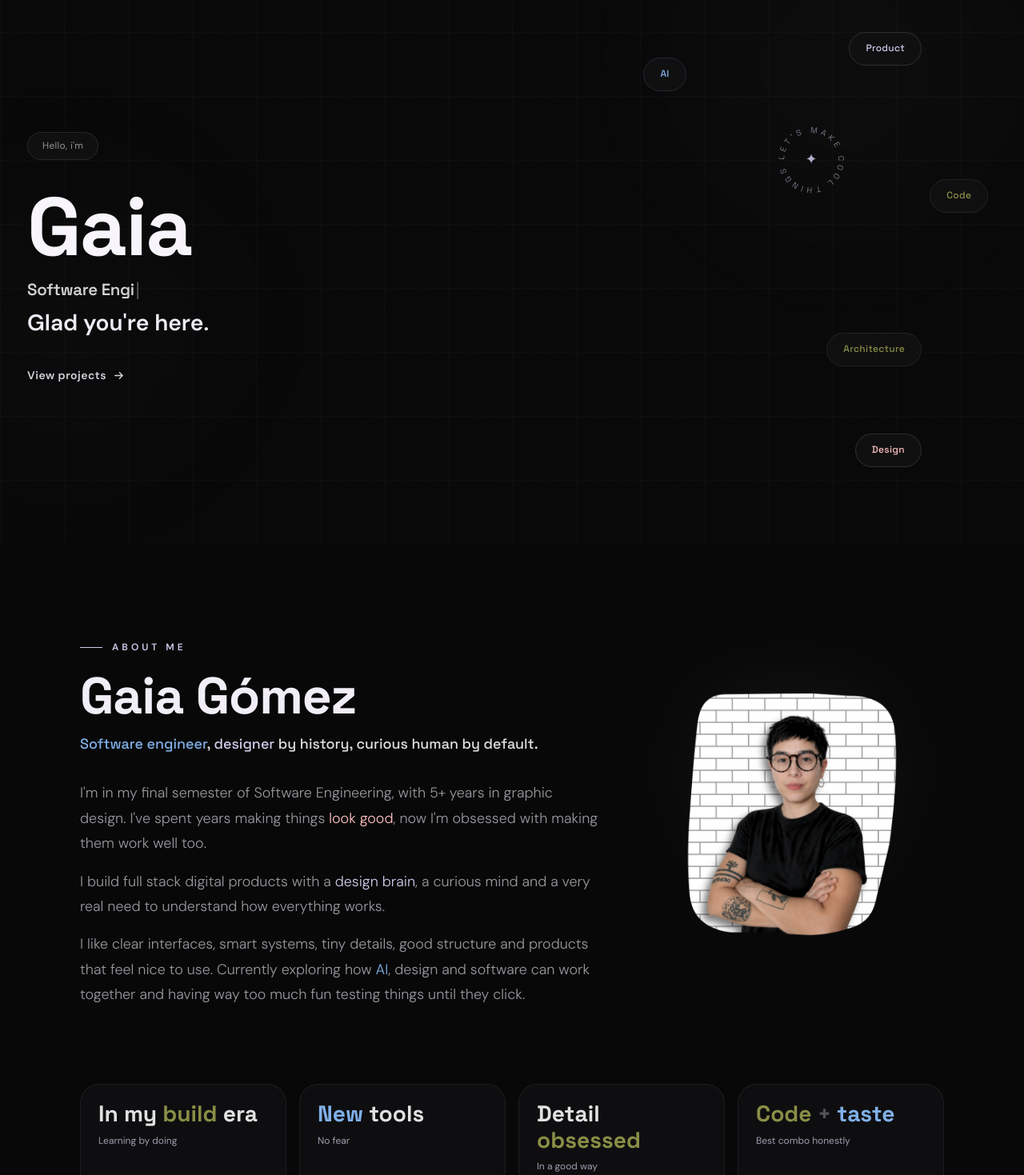
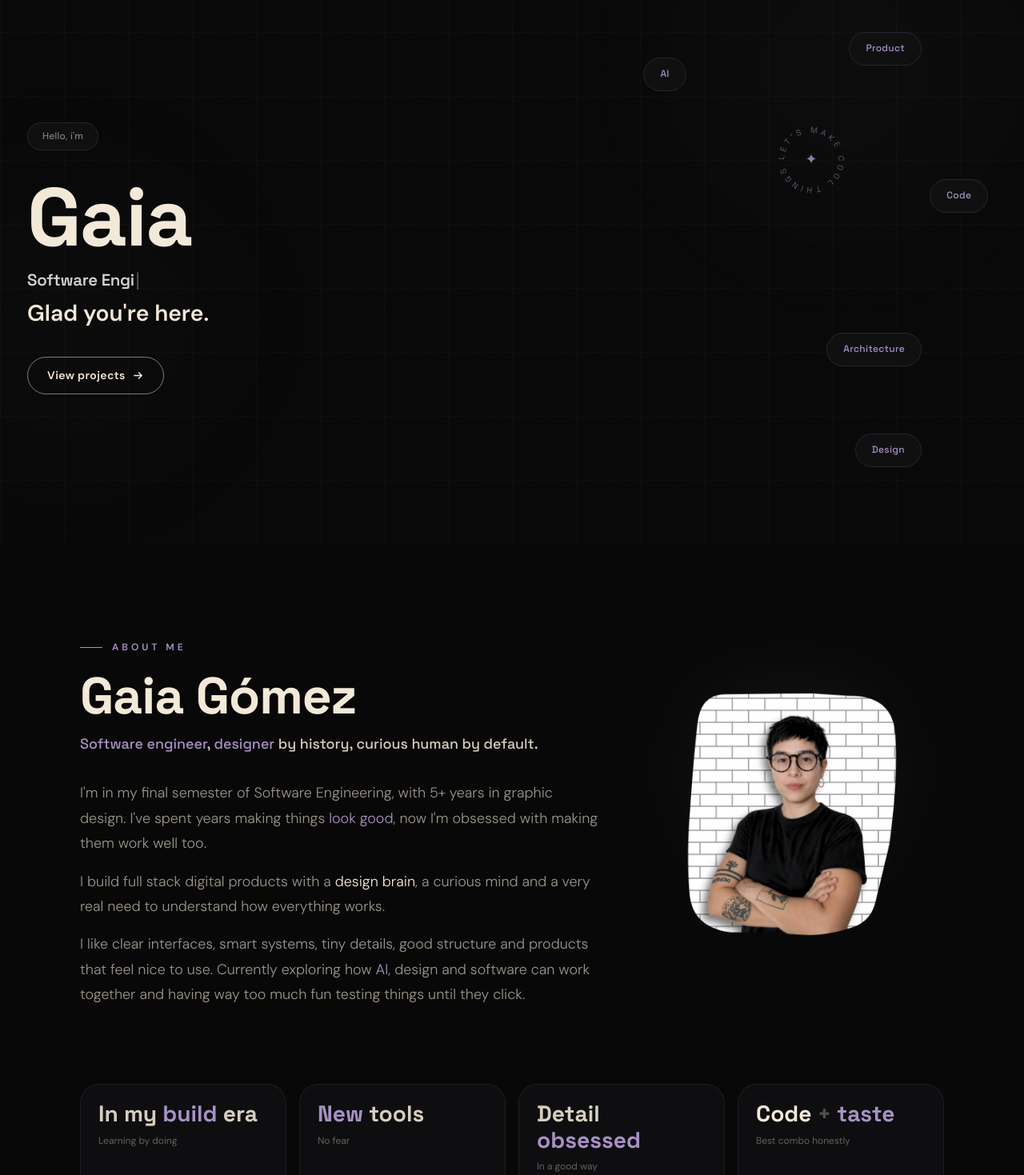
Before and after one commit to GaiaGomez/gaia-gomez-portfolio, a React (Vite) app: page / in a window 1280 px wide. Shown: the part 120-1589 px from the top of the page at 80% size. Built offline with nearby package versions, Linux system fonts and the light colour scheme.

Commit message:
simplify portfolio color system

```diff
--- a/src/components/About.jsx
+++ b/src/components/About.jsx
@@ -4,22 +4,22 @@ import { useReveal } from '../hooks/useReveal';
 const vibeCards = [
   {
     phrase: 'In my build era',
-    display: <>In my <span style={{ color: 'var(--color-olive)' }}>build</span> era</>,
+    display: <>In my <span style={{ color: 'var(--color-lavender)' }}>build</span> era</>,
     sub: 'Learning by doing',
   },
   {
     phrase: 'New tools',
-    display: <><span style={{ color: 'var(--color-blue)' }}>New</span> tools</>,
+    display: <><span style={{ color: 'var(--color-lavender)' }}>New</span> tools</>,
     sub: 'No fear',
   },
   {
     phrase: 'Detail obsessed',
-    display: <>Detail <span style={{ color: 'var(--color-olive)' }}>obsessed</span></>,
+    display: <>Detail <span style={{ color: 'var(--color-lavender)' }}>obsessed</span></>,
     sub: 'In a good way',
   },
   {
     phrase: 'Code + taste',
-    display: <><span style={{ color: 'var(--color-olive)' }}>Code</span> <span style={{ color: 'rgba(241,238,248,0.3)' }}>+</span> <span style={{ color: 'var(--color-blue)' }}>taste</span></>,
+    display: <><span style={{ color: 'var(--color-cream)' }}>Code</span> <span style={{ color: 'rgba(243,233,216,0.3)' }}>+</span> <span style={{ color: 'var(--color-lavender)' }}>taste</span></>,
     sub: 'Best combo honestly',
   },
 ];
@@ -74,7 +74,7 @@ const accordionSections = [
 const bodyText = {
   fontFamily: "'DM Sans', sans-serif",
   fontSize: 'var(--fs-body)',
-  color: 'rgba(241,238,248,0.62)',
+  color: 'rgba(243,233,216,0.62)',
   lineHeight: '1.75',
   fontWeight: '300',
 };
@@ -122,17 +122,17 @@ export default function About() {
               color: 'var(--accent)',
               marginBottom: '32px',
             }}>
-              <span style={{ color: 'var(--color-blue)' }}>Software engineer</span>, <span style={{ color: 'var(--color-lavender)' }}>designer</span> by history, curious human by default.
+              <span style={{ color: 'var(--color-lavender)' }}>Software engineer</span>, <span style={{ color: 'var(--color-lavender)' }}>designer</span> by history, curious human by default.
             </p>
 
             <p style={{ ...bodyText, marginBottom: '16px' }}>
-              I'm in my final semester of Software Engineering, with 5+ years in graphic design. I've spent years making things <span style={{ color: 'var(--color-pink)' }}>look good</span>, now I'm obsessed with making them work well too.
+              I'm in my final semester of Software Engineering, with 5+ years in graphic design. I've spent years making things <span style={{ color: 'var(--color-lavender)' }}>look good</span>, now I'm obsessed with making them work well too.
             </p>
             <p style={{ ...bodyText, marginBottom: '16px' }}>
-              I build full stack digital products with a <span style={{ color: 'var(--color-lavender)' }}>design brain</span>, a curious mind and a very real need to understand how everything works.
+              I build full stack digital products with a <span style={{ color: 'var(--color-cream)' }}>design brain</span>, a curious mind and a very real need to understand how everything works.
             </p>
             <p style={bodyText}>
-              I like clear interfaces, smart systems, tiny details, good structure and products that feel nice to use. Currently exploring how <span style={{ color: 'var(--color-blue)' }}>AI</span>, design and software can work together and having way too much fun testing things until they click.
+              I like clear interfaces, smart systems, tiny details, good structure and products that feel nice to use. Currently exploring how <span style={{ color: 'var(--color-lavender)' }}>AI</span>, design and software can work together and having way too much fun testing things until they click.
             </p>
           </div>
 
@@ -287,7 +287,7 @@ export default function About() {
                                     <span style={{
                                       fontFamily: "'DM Sans', sans-serif",
                                       fontSize: '0.9rem',
-                                      color: 'var(--color-blue)',
+                                      color: 'var(--color-lavender)',
                                       fontWeight: '500',
                                       opacity: 0.85,
                                     }}>
@@ -297,7 +297,7 @@ export default function About() {
                                   <span style={{
                                     fontFamily: "'DM Sans', sans-serif",
                                     fontSize: 'var(--fs-label)',
-                                    color: 'var(--color-olive)',
+                                    color: 'var(--color-lavender)',
                                     whiteSpace: 'nowrap',
                                     opacity: 0.75,
                                   }}>
@@ -361,7 +361,7 @@ export default function About() {
                                 <span style={{
                                   fontFamily: "'DM Sans', sans-serif",
                                   fontSize: 'var(--fs-label)',
-                                  color: 'var(--color-olive)',
+                                  color: 'var(--color-lavender)',
                                   whiteSpace: 'nowrap',
                                   opacity: 0.75,
                                 }}>
--- a/src/components/Contact.jsx
+++ b/src/components/Contact.jsx
@@ -31,13 +31,13 @@ export default function Contact() {
     padding: '16px 20px',
     borderRadius: '12px',
     background: 'rgba(14,14,16,0.82)',
-    border: `1px solid ${focused === field ? 'rgba(128,176,232,0.35)' : 'rgba(255,255,255,0.08)'}`,
+    border: `1px solid ${focused === field ? 'rgba(168,145,196,0.4)' : 'rgba(255,255,255,0.08)'}`,
     color: '#f1eef8',
     fontFamily: "'DM Sans', sans-serif",
     fontSize: '15px',
     outline: 'none',
     transition: 'border-color 0.25s, box-shadow 0.25s',
-    boxShadow: focused === field ? '0 0 0 3px rgba(128,176,232,0.06)' : 'none',
+    boxShadow: focused === field ? '0 0 0 3px rgba(168,145,196,0.08)' : 'none',
     resize: 'none',
   });
 
@@ -71,7 +71,7 @@ export default function Contact() {
             <p style={{
               fontFamily: "'DM Sans', sans-serif",
               fontSize: 'var(--fs-body)',
-              color: 'rgba(241,238,248,0.58)',
+              color: 'rgba(243,233,216,0.58)',
               lineHeight: '1.7',
               marginBottom: '48px',
               fontWeight: '300',
@@ -89,13 +89,13 @@ export default function Contact() {
               fontFamily: "'Space Grotesk', sans-serif",
               fontSize: '18px',
               fontWeight: '500',
-              color: 'rgba(255,255,255,0.88)',
-              borderBottom: '1px solid rgba(255,255,255,0.2)',
+              color: 'var(--color-cream)',
+              borderBottom: '1px solid rgba(243,233,216,0.25)',
               paddingBottom: '4px',
               transition: 'border-color 0.2s, color 0.2s',
             }}
-            onMouseEnter={e => { e.currentTarget.style.borderColor = 'rgba(128,176,232,0.45)'; e.currentTarget.style.color = 'var(--color-blue)'; }}
-            onMouseLeave={e => { e.currentTarget.style.borderColor = 'rgba(255,255,255,0.2)'; e.currentTarget.style.color = 'rgba(255,255,255,0.88)'; }}
+            onMouseEnter={e => { e.currentTarget.style.borderColor = 'rgba(168,145,196,0.4)'; e.currentTarget.style.color = 'var(--color-lavender)'; }}
+            onMouseLeave={e => { e.currentTarget.style.borderColor = 'rgba(243,233,216,0.25)'; e.currentTarget.style.color = 'var(--color-cream)'; }}
             >
               gaiavaninago@gmail.com
               <svg width="16" height="16" viewBox="0 0 16 16" fill="none">
@@ -110,7 +110,7 @@ export default function Contact() {
                 fontSize: '12px',
                 letterSpacing: '2px',
                 textTransform: 'uppercase',
-                color: 'rgba(232,224,245,0.3)',
+                color: 'rgba(243,233,216,0.28)',
                 marginBottom: '16px',
               }}>
                 Find me on
@@ -130,18 +130,18 @@ export default function Contact() {
                       justifyContent: 'center',
                       background: 'rgba(16,16,18,0.9)',
                       border: '1px solid rgba(255,255,255,0.08)',
-                      color: 'rgba(241,238,248,0.6)',
+                      color: 'rgba(243,233,216,0.6)',
                       transition: 'all 0.25s',
                     }}
                     onMouseEnter={e => {
-                      e.currentTarget.style.background = 'rgba(128,176,232,0.06)';
-                      e.currentTarget.style.borderColor = 'rgba(128,176,232,0.28)';
-                      e.currentTarget.style.color = 'var(--color-blue)';
+                      e.currentTarget.style.background = 'rgba(168,145,196,0.07)';
+                      e.currentTarget.style.borderColor = 'rgba(168,145,196,0.28)';
+                      e.currentTarget.style.color = 'var(--color-lavender)';
                     }}
                     onMouseLeave={e => {
                       e.currentTarget.style.background = 'rgba(16,16,18,0.9)';
                       e.currentTarget.style.borderColor = 'rgba(255,255,255,0.08)';
-                      e.currentTarget.style.color = 'rgba(241,238,248,0.6)';
+                      e.currentTarget.style.color = 'rgba(243,233,216,0.6)';
                     }}
                   >
                     {s.icon}
@@ -192,7 +192,7 @@ export default function Contact() {
                 <p style={{
                   fontFamily: "'DM Sans', sans-serif",
                   fontSize: '14px',
-                  color: 'rgba(232,224,245,0.45)',
+                  color: 'rgba(243,233,216,0.45)',
                 }}>
                   I'll get back to you soon.
                 </p>
@@ -206,7 +206,7 @@ export default function Contact() {
                     fontSize: 'var(--fs-label)',
                     letterSpacing: '1.5px',
                     textTransform: 'uppercase',
-                    color: 'rgba(209,202,234,0.55)',
+                    color: 'rgba(168,145,196,0.6)',
                     marginBottom: '8px',
                   }}>
                     Name
@@ -229,7 +229,7 @@ export default function Contact() {
                     fontSize: 'var(--fs-label)',
                     letterSpacing: '1.5px',
                     textTransform: 'uppercase',
-                    color: 'rgba(128,176,232,0.55)',
+                    color: 'rgba(168,145,196,0.6)',
                     marginBottom: '8px',
                   }}>
                     Email
@@ -252,7 +252,7 @@ export default function Contact() {
                     fontSize: 'var(--fs-label)',
                     letterSpacing: '1.5px',
                     textTransform: 'uppercase',
-                    color: 'rgba(137,142,70,0.65)',
+                    color: 'rgba(168,145,196,0.6)',
                     marginBottom: '8px',
                   }}>
                     Message
@@ -277,19 +277,28 @@ export default function Contact() {
                     justifyContent: 'center',
                     gap: '8px',
                     marginTop: '12px',
-                    padding: '12px 0',
-                    background: 'none',
-                    border: 'none',
-                    color: 'var(--color-coral)',
+                    padding: '11px 24px',
+                    background: 'transparent',
+                    border: '1px solid rgba(243,233,216,0.5)',
+                    borderRadius: '999px',
+                    color: 'var(--color-cream)',
                     fontFamily: "'DM Sans', sans-serif",
                     fontSize: 'var(--fs-btn)',
                     fontWeight: '600',
                     letterSpacing: '0.4px',
                     cursor: 'none',
-                    transition: 'color 0.22s',
+                    transition: 'border-color 0.22s, color 0.22s, box-shadow 0.22s',
                   }}
-                  onMouseEnter={e => { e.currentTarget.style.color = 'var(--color-pink)'; }}
-                  onMouseLeave={e => { e.currentTarget.style.color = 'var(--color-coral)'; }}
+                  onMouseEnter={e => {
+                    e.currentTarget.style.borderColor = 'var(--color-lavender)';
+                    e.currentTarget.style.color = 'var(--color-lavender)';
+                    e.currentTarget.style.boxShadow = '0 0 0 3px rgba(168,145,196,0.1)';
+                  }}
+                  onMouseLeave={e => {
+                    e.currentTarget.style.borderColor = 'rgba(243,233,216,0.5)';
+                    e.currentTarget.style.color = 'var(--color-cream)';
+                    e.currentTarget.style.boxShadow = 'none';
+                  }}
                 >
                   Send message
                   <svg width="16" height="16" viewBox="0 0 24 24" fill="none" style={{ flexShrink: 0 }}>
@@ -316,14 +325,14 @@ export default function Contact() {
             fontFamily: "'Space Grotesk', sans-serif",
             fontSize: '18px',
             fontWeight: '700',
-            color: 'rgba(241,238,248,0.76)',
+            color: 'rgba(243,233,216,0.76)',
           }}>
             GG<span style={{ color: 'var(--color-coral)' }}>.</span>
           </span>
           <span style={{
             fontFamily: "'DM Sans', sans-serif",
             fontSize: '13px',
-            color: 'rgba(232,224,245,0.2)',
+            color: 'rgba(243,233,216,0.18)',
           }}>
             © 2026 Gaia Gómez. Built by me.
           </span>
--- a/src/components/Hero.jsx
+++ b/src/components/Hero.jsx
@@ -5,11 +5,11 @@ const roles = [
 ];
 
 const chips = [
-  { label: 'Product', top: '20%', right: '10%', left: 'auto', bottom: 'auto', delay: '0s',   color: '#D1CAEA' },
-  { label: 'Code', top: '43%', right: '3.5%', left: 'auto', bottom: 'auto', delay: '0.6s',  color: '#898E46' },
-  { label: 'Architecture', top: '67%', right: '10%', left: 'auto', bottom: 'auto', delay: '0.9s', color: '#898E46' },
-  { label: 'Design', top: 'auto', right: '10%', left: 'auto', bottom: '12%', delay: '1.2s', color: '#FFC0C0' },
-  { label: 'AI', top: '24%', right: '33%', left: 'auto', bottom: 'auto', delay: '0.4s',    color: '#80B0E8' },
+  { label: 'Product', top: '20%', right: '10%', left: 'auto', bottom: 'auto', delay: '0s',   color: '#A891C4' },
+  { label: 'Code', top: '43%', right: '3.5%', left: 'auto', bottom: 'auto', delay: '0.6s',  color: '#A891C4' },
+  { label: 'Architecture', top: '67%', right: '10%', left: 'auto', bottom: 'auto', delay: '0.9s', color: '#A891C4' },
+  { label: 'Design', top: 'auto', right: '10%', left: 'auto', bottom: '12%', delay: '1.2s', color: '#A891C4' },
+  { label: 'AI', top: '24%', right: '33%', left: 'auto', bottom: 'auto', delay: '0.4s',    color: '#A891C4' },
 ];
 
 export default function Hero() {
@@ -143,7 +143,7 @@ export default function Hero() {
             fontSize="10"
             fontWeight="300"
             letterSpacing="4.0"
-            fill="#D1CAEA"
+            fill="#A891C4"
             opacity="0.7"
           >
             <textPath href="#circlePath">LET'S  MAKE  COOL  THINGS </textPath>
@@ -157,7 +157,7 @@ export default function Hero() {
           alignItems: 'center',
           justifyContent: 'center',
           fontSize: '18px',
-          color: '#D1CAEA',
+          color: '#A891C4',
           opacity: 0.85,
         }}>
           ✦
@@ -199,7 +199,7 @@ export default function Hero() {
               letterSpacing: '-2px',
               marginBottom: '14px',
             }}>
-              <span style={{ display: 'block', color: '#f7f5fb' }}>Gaia</span>
+              <span style={{ display: 'block', color: '#F3E9D8' }}>Gaia</span>
             </h1>
           </div>
 
@@ -234,7 +234,7 @@ export default function Hero() {
             <p style={{
               fontFamily: "'DM Sans', sans-serif",
               fontSize: 'clamp(1.4rem, 2.2vw, 2.4rem)',
-              color: '#f1edf8',
+              color: '#F3E9D8',
               lineHeight: '1.2',
               marginBottom: '38px',
               fontWeight: '600',
--- a/src/components/Projects.jsx
+++ b/src/components/Projects.jsx
@@ -40,7 +40,7 @@ function EditorialProjectRow({ project, onOpenDrawer }) {
                 {i > 0 && <span className="editorial-meta-dot">·</span>}
                 <span
                   className="editorial-meta-tag"
-                  style={{ color: i % 2 === 0 ? 'rgba(137,142,70,0.82)' : 'rgba(128,176,232,0.75)' }}
+                  style={{ color: 'rgba(168,145,196,0.72)' }}
                 >{tag}</span>
               </span>
             ))}
@@ -56,7 +56,7 @@ function EditorialProjectRow({ project, onOpenDrawer }) {
               {stackItems.map((item, i) => (
                 <span key={item}>
                   {i > 0 && <span style={{ opacity: 0.45 }}> · </span>}
-                  <span style={{ color: i % 2 === 0 ? 'rgba(137,142,70,0.58)' : 'rgba(128,176,232,0.55)' }}>{item}</span>
+                  <span style={{ color: 'rgba(168,145,196,0.55)' }}>{item}</span>
                 </span>
               ))}
             </p>
--- a/src/index.css
+++ b/src/index.css
@@ -5,22 +5,23 @@
   --bg:        #080808;
   --bg2:       #101012;
   --bg3:       #161618;
-  --accent:    rgba(255, 255, 255, 0.88);
-  --accent2:   rgba(255, 255, 255, 0.72);
-  --accent3:   rgba(255, 255, 255, 0.28);
-  --text:      #f1eef8;
-  --muted:     #a39caf;
+  --accent:    rgba(243, 233, 216, 0.88);
+  --accent2:   rgba(243, 233, 216, 0.72);
+  --accent3:   rgba(243, 233, 216, 0.28);
+  --text:      #F3E9D8;
+  --muted:     rgba(243, 233, 216, 0.38);
   --border:    rgba(255, 255, 255, 0.08);
   --glow:      rgba(255, 255, 255, 0.04);
   --font-display: 'Space Grotesk', sans-serif;
   --font-body: 'DM Sans', sans-serif;
 
-  /* ── Editorial palette ───────────────────────────── */
-  --color-lavender: #D1CAEA;
-  --color-olive:    #898E46;
-  --color-blue:     #80B0E8;
-  --color-pink:     #FFC0C0;
-  --color-coral:    #C45F3F;
+  /* ── Palette ─────────────────────────────────────── */
+  --color-lavender: #A891C4;
+  --color-cream:    #F3E9D8;
+  --color-olive:    #A891C4;
+  --color-blue:     #A891C4;
+  --color-pink:     #F3E9D8;
+  --color-coral:    #A891C4;
 
   /* ── Type scale ──────────────────────────────────── */
   --text-meta:          0.75rem;
@@ -60,10 +61,7 @@
 
 /* ── Accent text utilities ────────────────────────────── */
 .text-lavender { color: var(--color-lavender); }
-.text-olive    { color: var(--color-olive); }
-.text-blue     { color: var(--color-blue); }
-.text-pink     { color: var(--color-pink); }
-.text-coral    { color: var(--color-coral); }
+.text-cream    { color: var(--color-cream); }
 
 html { scroll-behavior: smooth; }
 
@@ -141,54 +139,42 @@ img { display: block; max-width: 100%; }
   mix-blend-mode: soft-light;
 }
 
-/* ── Buttons — editorial text-link style ──────────────── */
+/* ── Buttons ──────────────────────────────────────────── */
 .btn {
   display: inline-flex;
   align-items: center;
   justify-content: center;
   gap: 8px;
+  padding: 11px 24px;
+  border-radius: 999px;
+  border: 1px solid rgba(243, 233, 216, 0.5);
+  color: var(--color-cream);
+  background: transparent;
   font-family: var(--font-body);
   font-size: var(--fs-btn);
   font-weight: 600;
-  letter-spacing: 0.5px;
+  letter-spacing: 0.4px;
   cursor: none;
-  transition: color var(--t-hover) var(--ease-standard), gap var(--t-hover) var(--ease-standard);
-  background: none;
-  border: none;
-  padding: 0;
   text-decoration: none;
+  transition: border-color 0.22s var(--ease-standard), color 0.22s var(--ease-standard), box-shadow 0.22s var(--ease-standard), gap 0.22s var(--ease-standard);
+}
+
+.btn:hover {
+  border-color: var(--color-lavender);
+  color: var(--color-lavender);
+  box-shadow: 0 0 0 3px rgba(168, 145, 196, 0.1);
+  gap: 12px;
 }
 
 .btn svg {
   flex-shrink: 0;
-  transition: transform var(--t-hover) var(--ease-standard);
+  transition: transform 0.22s var(--ease-standard);
 }
 
-.btn-primary {
-  color: rgba(241, 238, 248, 0.88);
-}
+.btn:hover svg { transform: translateX(3px); }
 
-.btn-primary:hover {
-  color: var(--color-coral);
-  gap: 12px;
-}
-
-.btn-primary:hover svg {
-  transform: translateX(3px);
-}
-
-.btn-outline {
-  color: rgba(241, 238, 248, 0.65);
-}
-
-.btn-outline:hover {
-  color: var(--color-lavender);
-  gap: 10px;
-}
-
-.btn-outline:hover svg {
-  transform: translateX(3px);
-}
+.btn-primary { }
+.btn-outline  { }
 
 /* ── Tag / pill ───────────────────────────────────────── */
 .tag {
@@ -204,15 +190,15 @@ img { display: block; max-width: 100%; }
 }
 
 .tag-olive {
-  background: rgba(137, 142, 70, 0.1);
-  color: var(--color-olive);
-  border-color: rgba(137, 142, 70, 0.22);
+  background: rgba(168, 145, 196, 0.08);
+  color: var(--color-lavender);
+  border-color: rgba(168, 145, 196, 0.2);
 }
 
 .tag-lavender {
-  background: rgba(209, 202, 234, 0.07);
+  background: rgba(168, 145, 196, 0.08);
   color: var(--color-lavender);
-  border-color: rgba(209, 202, 234, 0.18);
+  border-color: rgba(168, 145, 196, 0.2);
 }
 
 .ui-card {
@@ -226,13 +212,13 @@ img { display: block; max-width: 100%; }
 
 .ui-card:hover {
   transform: translateY(-2px);
-  border-color: rgba(128, 176, 232, 0.18);
-  box-shadow: 0 14px 36px rgba(0, 0, 0, 0.5), 0 0 0 1px rgba(128, 176, 232, 0.08), 0 0 22px rgba(128, 176, 232, 0.06), inset 0 1px 0 rgba(255, 255, 255, 0.05);
+  border-color: rgba(168, 145, 196, 0.18);
+  box-shadow: 0 14px 36px rgba(0, 0, 0, 0.5), 0 0 0 1px rgba(168, 145, 196, 0.08), 0 0 22px rgba(168, 145, 196, 0.06), inset 0 1px 0 rgba(255, 255, 255, 0.05);
 }
 
 .ui-body {
   font-size: var(--fs-body);
-  color: rgba(241, 238, 248, 0.58);
+  color: rgba(243, 233, 216, 0.58);
   line-height: 1.72;
   max-width: var(--text-max);
 }
@@ -259,7 +245,7 @@ img { display: block; max-width: 100%; }
 }
 
 .ui-pill-link:hover {
-  color: var(--color-blue);
+  color: var(--color-lavender);
   background: none;
   box-shadow: none;
   transform: none;
@@ -365,7 +351,7 @@ img { display: block; max-width: 100%; }
   font-family: var(--font-body);
   font-size: 0.67rem;
   font-weight: 500;
-  color: rgba(137, 142, 70, 0.8);
+  color: rgba(168, 145, 196, 0.72);
   letter-spacing: 0.1em;
   text-transform: uppercase;
 }
@@ -374,7 +360,7 @@ img { display: block; max-width: 100%; }
   font-family: var(--font-display);
   font-size: var(--text-card-title);
   font-weight: 700;
-  color: #ffffff;
+  color: var(--color-cream);
   margin-bottom: 16px;
   letter-spacing: -1.5px;
   line-height: 1.02;
@@ -383,7 +369,7 @@ img { display: block; max-width: 100%; }
 .editorial-desc {
   font-family: var(--font-body);
   font-size: var(--text-body);
-  color: rgba(255, 255, 255, 0.55);
+  color: rgba(243, 233, 216, 0.55);
   line-height: 1.68;
   font-weight: 300;
   max-width: 480px;
@@ -430,19 +416,18 @@ img { display: block; max-width: 100%; }
   display: inline-flex;
   align-items: center;
   gap: 6px;
-  padding: 0;
-  border-radius: 0;
-  border: none;
-  background: none;
-  color: rgba(255, 255, 255, 0.5);
+  padding: 8px 16px;
+  border-radius: 999px;
+  border: 1px solid rgba(243, 233, 216, 0.28);
+  background: transparent;
+  color: rgba(243, 233, 216, 0.72);
   font-family: var(--font-body);
   font-size: 0.79rem;
   font-weight: 500;
   letter-spacing: 0.03em;
   cursor: pointer;
   text-decoration: none;
-  transition: color 0.22s var(--ease-standard), gap 0.22s var(--ease-standard);
-  min-height: unset;
+  transition: border-color 0.22s var(--ease-standard), color 0.22s var(--ease-standard), box-shadow 0.22s var(--ease-standard), gap 0.22s var(--ease-standard);
 }
 
 .project-feature-btn svg {
@@ -451,10 +436,11 @@ img { display: block; max-width: 100%; }
 }
 
 .project-feature-btn:hover {
-  color: var(--color-blue);
+  border-color: var(--color-lavender);
+  color: var(--color-lavender);
+  box-shadow: 0 0 0 2px rgba(168, 145, 196, 0.1);
   gap: 10px;
   background: none;
-  box-shadow: none;
 }
 
 .project-feature-btn:hover svg {
@@ -462,15 +448,17 @@ img { display: block; max-width: 100%; }
 }
 
 .project-feature-btn--primary {
-  color: var(--color-pink);
+  border-color: rgba(243, 233, 216, 0.45);
+  color: var(--color-cream);
   font-weight: 600;
 }
 
 .project-feature-btn--primary:hover {
-  color: var(--color-coral);
+  border-color: var(--color-lavender);
+  color: var(--color-lavender);
+  box-shadow: 0 0 0 2px rgba(168, 145, 196, 0.1);
   gap: 10px;
   background: none;
-  box-shadow: none;
 }
 
 .project-feature-btn--primary:hover svg {
```
Also changed, not shown: src/components/Navbar.jsx (+1 -6 lines), src/components/ProjectDrawer.jsx (+10 -10 lines), src/components/Skills.jsx (+5 -5 lines).
